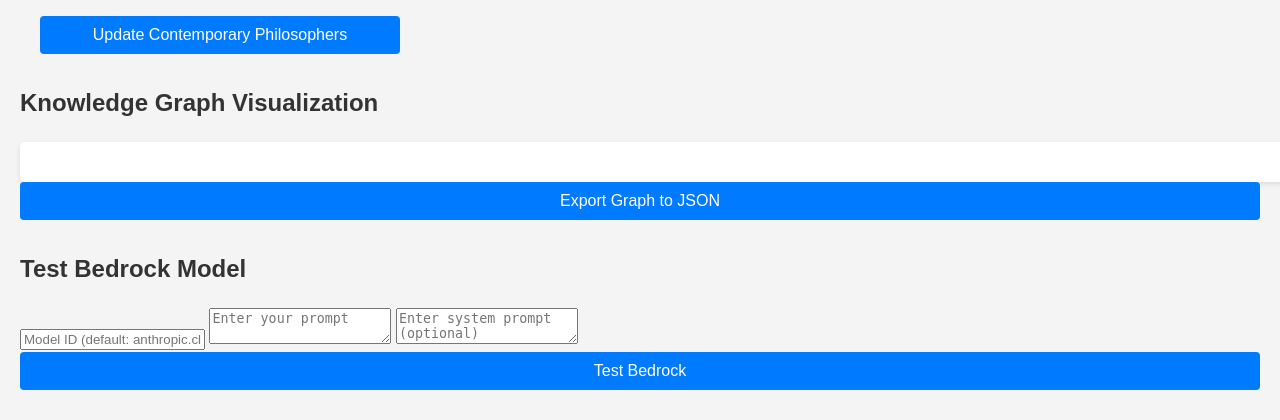
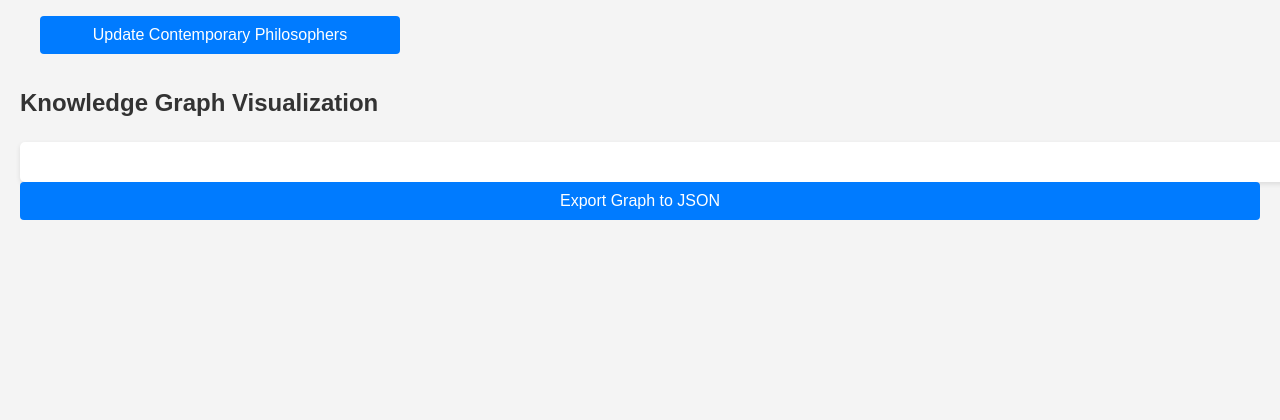
Before and after one commit to jwalsh/neuro-graph-dynamics, a Flask app: page / in a window 1280 px wide. Shown: the part 727-1147 px from the top of the page. After the commit the page ends 947 px from the top, so only its background shows below. Run offline with Flask 3, Linux system fonts and the light colour scheme; data that the repository does not hold is empty; parts of the project's set-up code (start-up, migrations or seed data) failed here and were passed over.

Commit message:
Agent query: Please verify if the following functionalities are working correctly: 1. Adding a new node, 2. Querying a node, 3. Enriching a node, 4. Updating contemporary philosophers, 5. Exporting graph to JSON, and 6. Visualizing the graph. Also, confirm that the Bedrock test section has been removed from the interface.

```diff
--- a/templates/index.html
+++ b/templates/index.html
@@ -57,15 +57,6 @@
                 <div id="mermaid-graph"></div>
             </div>
             <button id="export-json-btn">Export Graph to JSON</button>
-        </section>
-
-        <section id="bedrock-test">
-            <h2>Test Bedrock Model</h2>
-            <input type="text" id="bedrock-model-id" placeholder="Model ID (default: anthropic.claude-v2)">
-            <textarea id="bedrock-prompt" placeholder="Enter your prompt"></textarea>
-            <textarea id="bedrock-system-prompt" placeholder="Enter system prompt (optional)"></textarea>
-            <button id="test-bedrock-btn">Test Bedrock</button>
-            <div id="bedrock-response"></div>
         </section>
     </main>
 
@@ -209,35 +200,6 @@
                 });
             });
 
-            // Test Bedrock
-            $('#test-bedrock-btn').click(function() {
-                var modelId = $('#bedrock-model-id').val() || 'anthropic.claude-v2';
-                var prompt = $('#bedrock-prompt').val();
-                var systemPrompt = $('#bedrock-system-prompt').val();
-
-                if (!prompt) {
-                    alert('Please enter a prompt.');
-                    return;
-                }
-
-                $.ajax({
-                    url: '/test_bedrock',
-                    method: 'POST',
-                    contentType: 'application/json',
-                    data: JSON.stringify({
-                        model_id: modelId,
-                        prompt: prompt,
-                        system_prompt: systemPrompt
-                    }),
-                    success: function(response) {
-                        $('#bedrock-response').text(response.response);
-                    },
-                    error: function(xhr, status, error) {
-                        $('#bedrock-response').text('Error: ' + error);
-                    }
-                });
-            });
-
             // Export JSON
             $('#export-json-btn').click(function() {
                 window.location.href = '/export_json';
```
